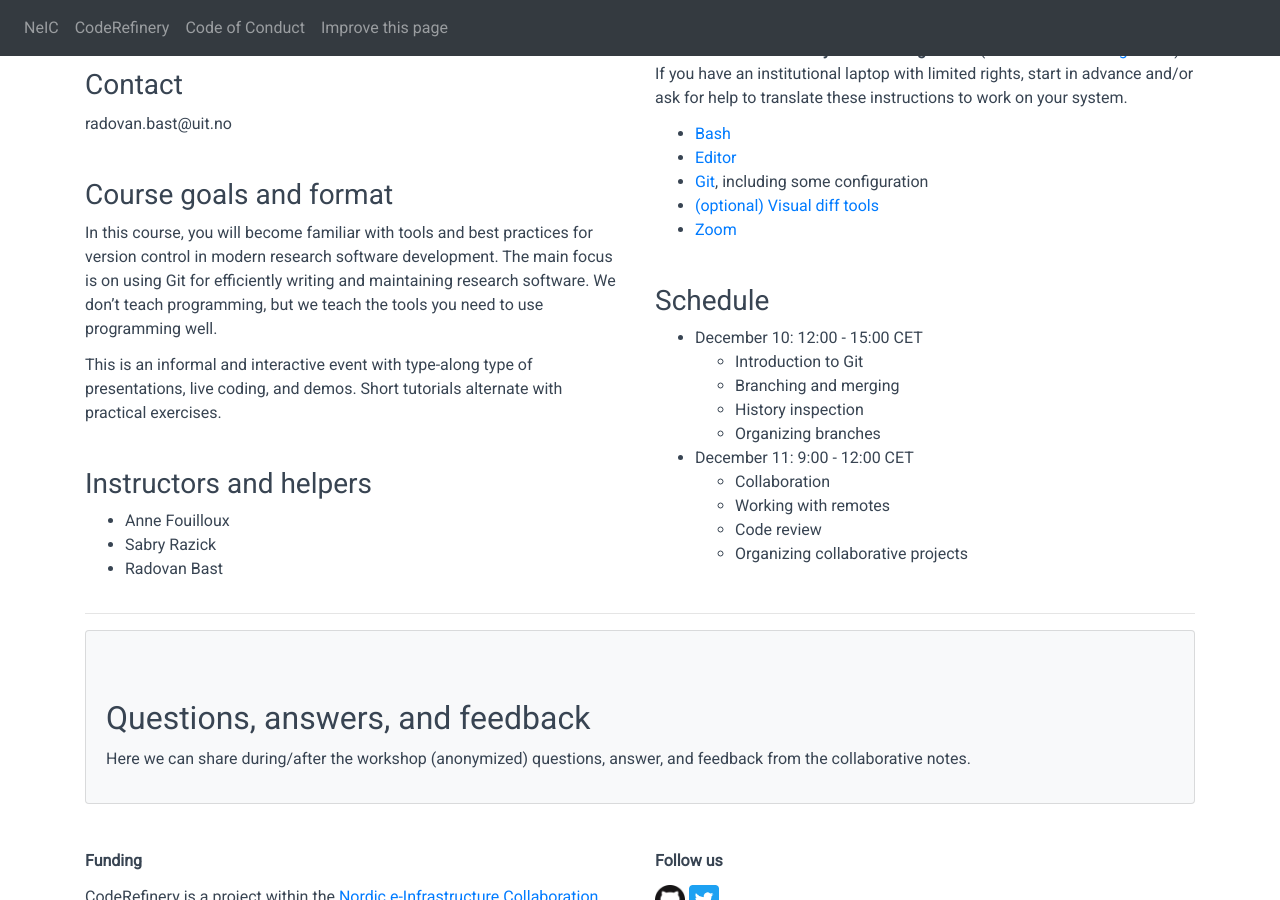
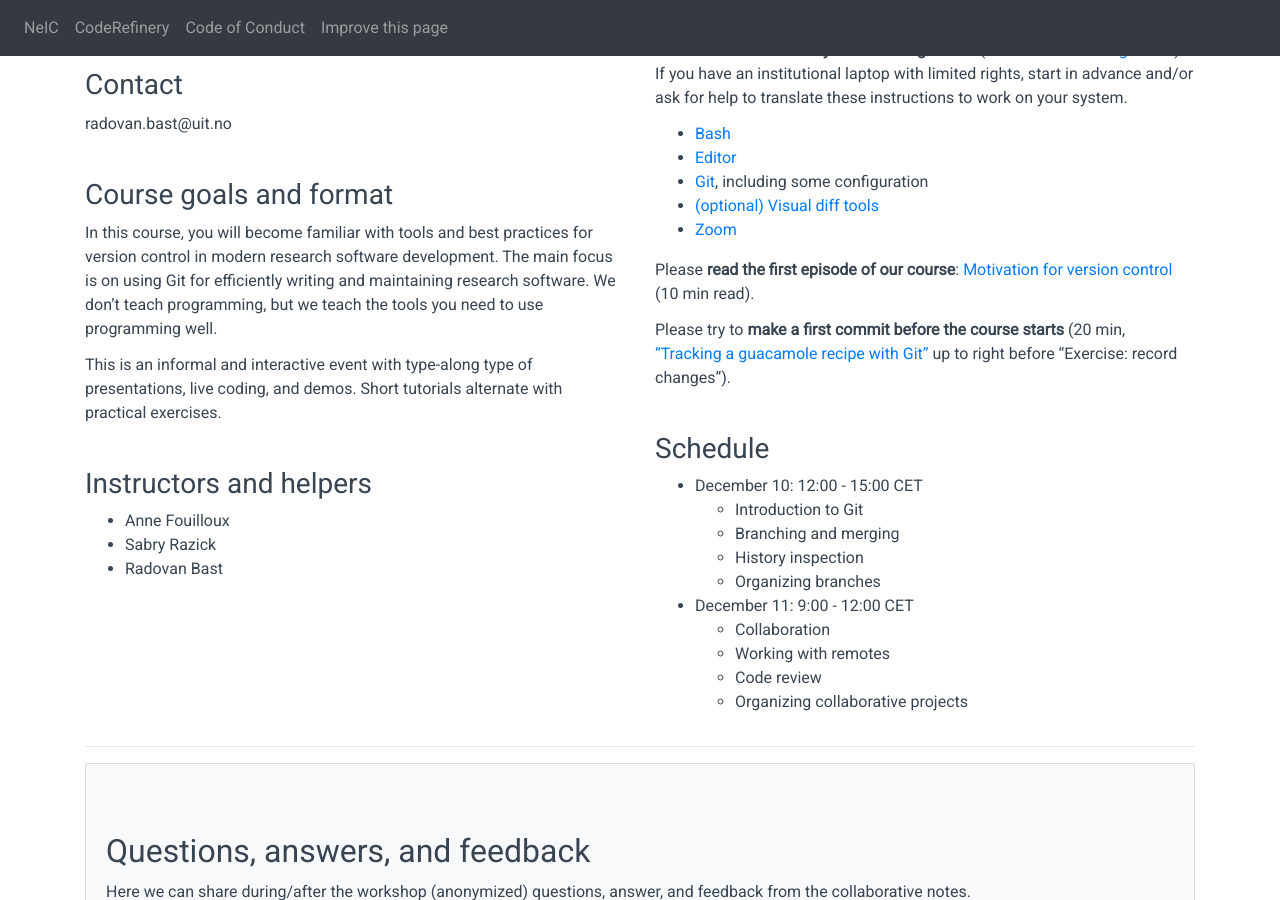
Before and after one commit to coderefinery/2020-12-10-online, a Jekyll site: the page built from index.md, in a window 1280 px wide and 900 px high, scrolled down 359 px. Built offline with Jekyll 4.4.1, drawn with Linux system fonts in a browser that asks for light colours; comment, search, counter and statistics services are not loaded.

Commit message:
more preparation

```diff
--- a/right_column.md
+++ b/right_column.md
@@ -17,6 +17,13 @@ and/or ask for help to translate these instructions to work on your system.
 - [(optional) Visual diff tools](https://coderefinery.github.io/installation/difftools/)
 - [Zoom](https://coderefinery.github.io/installation/zoom/)
 
+Please **read the first episode of our course**: [Motivation for version control](https://coderefinery.github.io/git-intro/01-motivation/) (10 min read).
+
+Please try to **make a first commit before the course starts** (20 min, ["Tracking a guacamole
+recipe with
+Git"](https://coderefinery.github.io/git-intro/02-basics/#type-along-tracking-a-guacamole-recipe-with-git)
+up to right before "Exercise: record changes").
+
 
 ### Schedule
 
```
